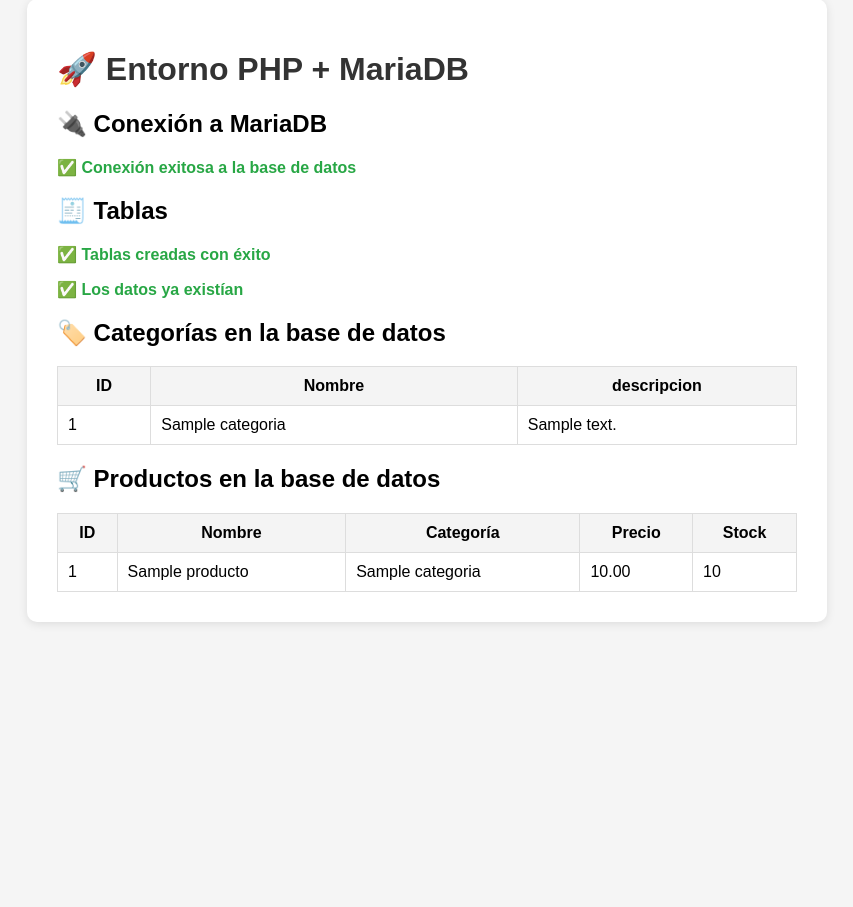
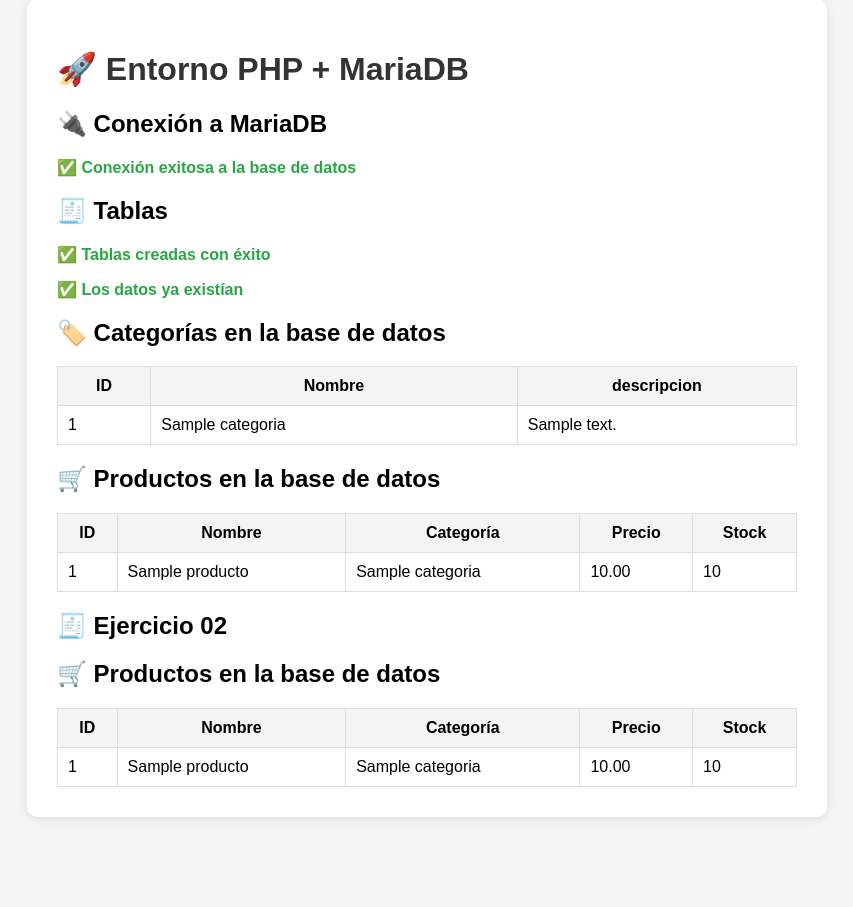
Before and after one commit to memnochdavid/2DAW_DWES_Ejercicios_Tema3, a PHP site: page / in a window 1280 px wide. Shown: the part 71-978 px from the top of the page, without its empty margins (213-1066 px from the left). Before the commit the page ends 800 px from the top, so only its background shows below. Run offline with PHP 8.4, Linux system fonts and the light colour scheme; tables that the repository leaves empty hold one stand-in row (values such as "Sample post").

Commit message:
ej 01 ej 02
ej 03 casi

```diff
--- a/proyecto/assets/php/muestraProductos.php
+++ b/proyecto/assets/php/muestraProductos.php
@@ -1,8 +1,8 @@
 <?php
-function muestraProductos($pdo)
+function muestraProductos($pdo, $order_param='id', $order_dir='')
 {
     echo "<h2>🛒 Productos en la base de datos</h2>";
-    $stmt = $pdo->query("SELECT productos.*, categorias.nombre as cat_name FROM productos, categorias WHERE productos.categoria_id =categorias.id ORDER BY id");
+    $stmt = $pdo->query("SELECT productos.*, categorias.nombre as cat_name FROM productos, categorias WHERE productos.categoria_id =categorias.id ORDER BY ".$order_param." ".$order_dir);
     $productos = $stmt->fetchAll(PDO::FETCH_ASSOC);
 
     if (count($productos) > 0) {
--- a/proyecto/index.php
+++ b/proyecto/index.php
@@ -31,7 +31,7 @@
         ?>
         <h2>🧾 Tablas</h2>
         <?php
-        //ejericio 01
+        //ejercicio 01
         // Crear tabla de ejemplo si no existe
         creaTablas($pdo);
 
@@ -45,6 +45,22 @@
         //muestra los prods si existen
         muestraProductos($pdo);
         ?>
+        <h2>🧾 Ejercicio 02</h2>
+        <?php
+        /*
+         * Ejercicio 3: Consultas SELECT básicas
+Escribe consultas PHP para:
+a) Obtener todos los productos ordenados por precio (menor a mayor)
+b) Obtener productos de una categoría específica
+c) Obtener productos con stock menor a 20
+d) Contar cuántos productos hay en total
+💡
+Usa prepared statements con parámetros
+         * */
+        muestraProductos($pdo, "precio", "ASC");
+
+
+        ?>
 
     </div>
 </body>
```
